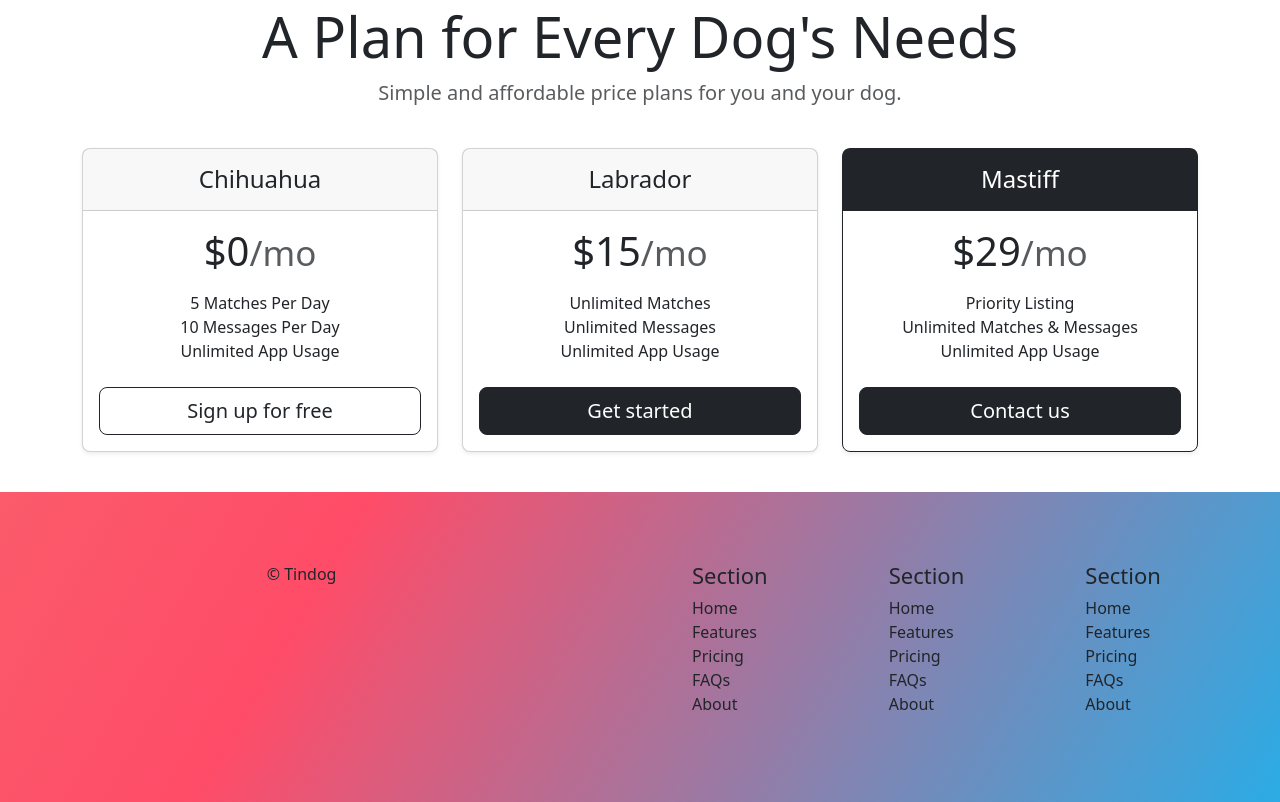
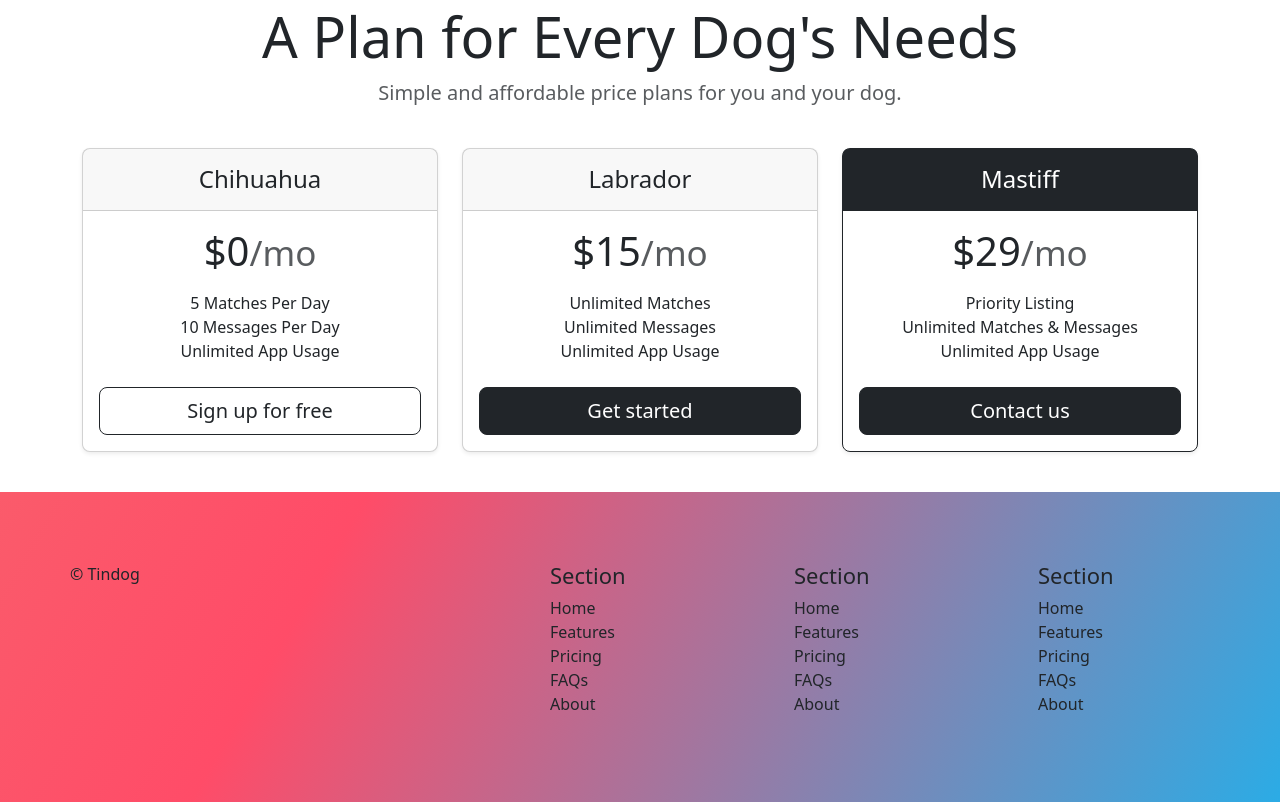
Before and after one commit to Giordano0/TinDog, a plain HTML site: page index.html in a window 1280 px wide. Shown: the part 1841-2643 px from the top of the page. Drawn offline with nearby package versions, Linux system fonts and the light colour scheme.

Commit message:
Fixed footer

```diff
--- a/style.css
+++ b/style.css
@@ -131,7 +131,7 @@
 
 #footer-container{
   display: grid;
-  grid-template-columns: 1fr 1fr 1fr 1fr 1fr 1fr ;
+  grid-template-columns: 2fr 1fr 1fr 1fr;
   gap: 40px;
   padding: 70px;
 }
@@ -146,11 +146,11 @@ ul{
 }
 
 #logo{
-  grid-column-start: 2;
+  grid-column-start: 1;
 }
 
 #first{
-  grid-column-start: 4;
+  grid-column-start: 2;
 }
 
 @media (max-width: 768px){
```
